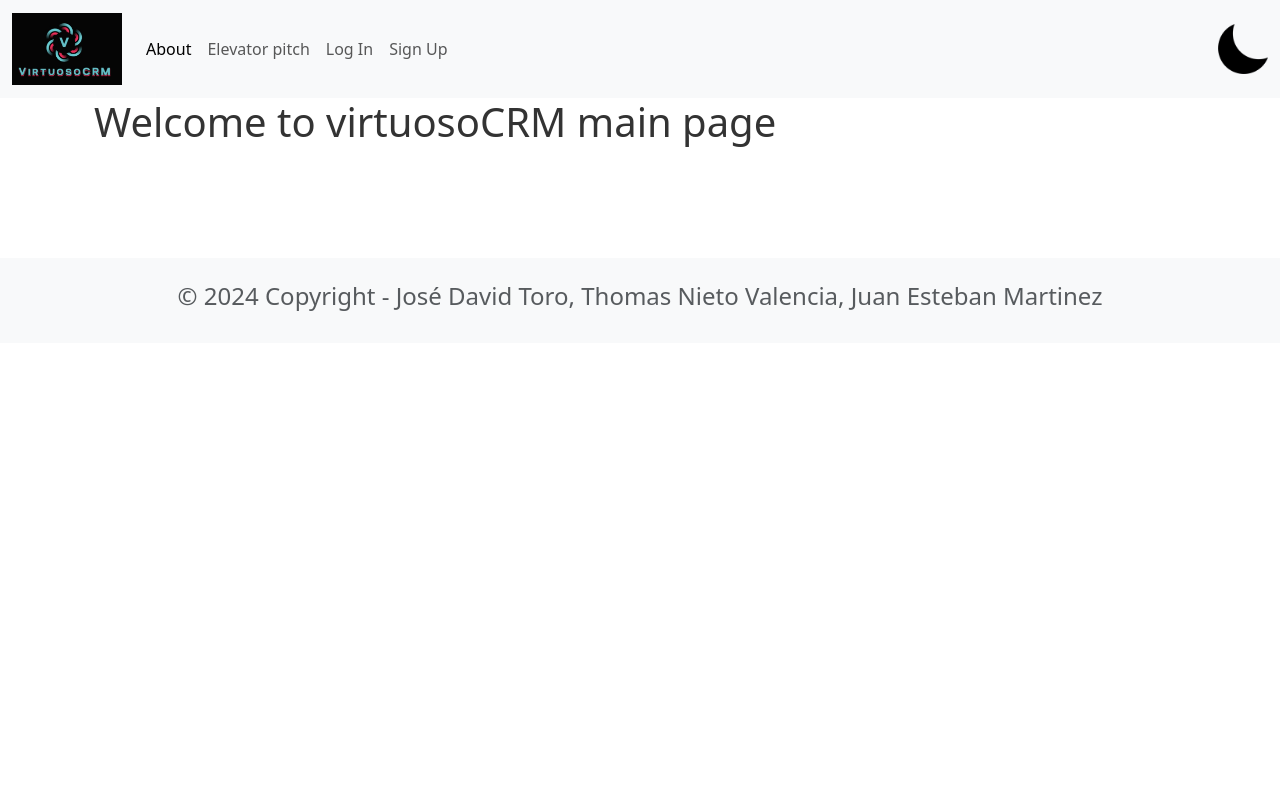
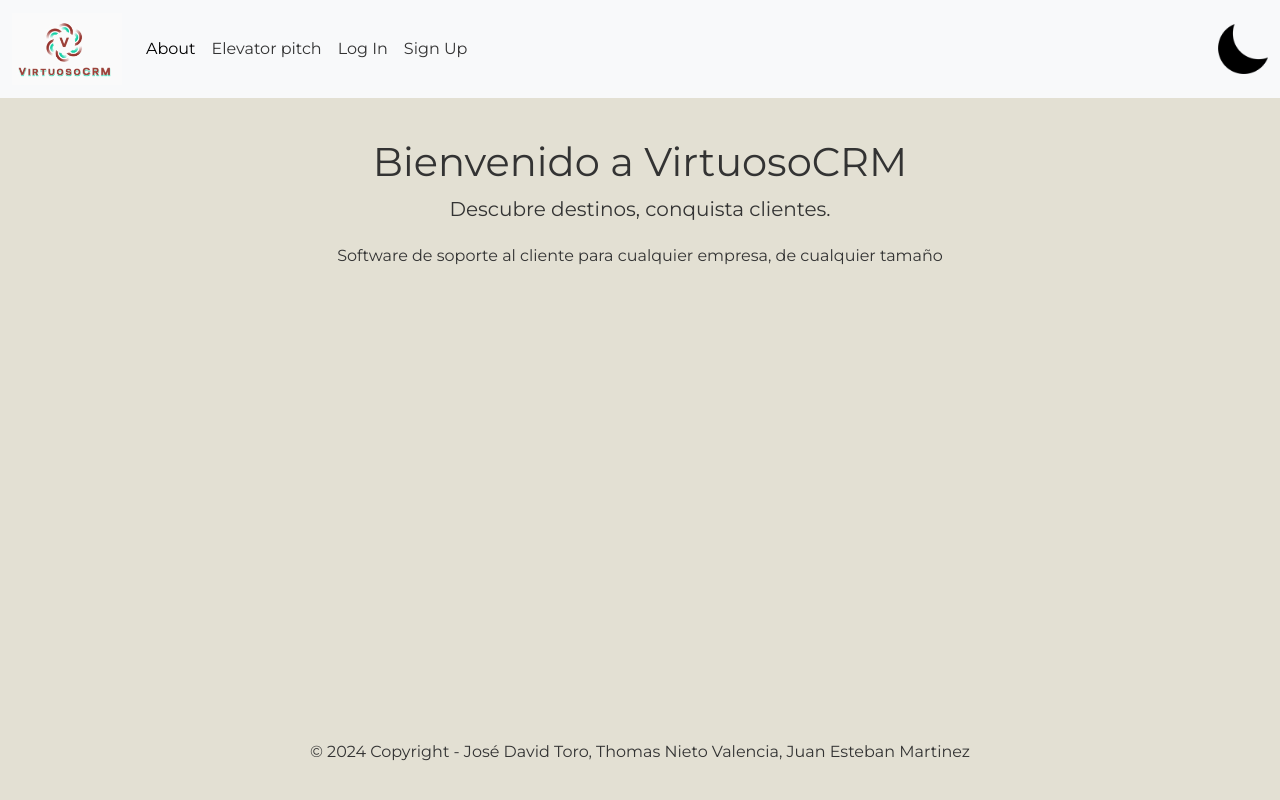
Before and after one commit to thnietov/VirtuosoCRM, a Django app: page / in a window 1280 px wide. Run offline with Django 5.2, Linux system fonts and the light colour scheme; parts of the project's set-up code (start-up, migrations or seed data) failed here and were passed over.

Commit message:
Cambios Pagina Main

```diff
--- /dev/null
+++ b/virtuoso/static/images/styles.css
@@ -0,0 +1,26 @@
+body {
+    margin: 0;
+    padding: 0;
+    font-family: 'Montserrat', sans-serif; /* Aplicar la fuente Montserrat a todo el cuerpo del documento */
+}
+
+.container {
+    max-width: 800px;
+    margin: 0 auto;
+    padding: 20px;
+}
+
+.main-content {
+    text-align: center;
+    color: #333; /* Cambiar el color del texto del contenido */
+}
+
+p.lead {
+    font-size: 1.25rem;
+    margin-bottom: 20px;
+}
+
+h2 {
+    font-size: 1.5rem; /* Tamaño del nuevo título */
+    margin-top: 20px; /* Espacio superior del nuevo título */
+}
--- a/virtuoso/templates/home.html
+++ b/virtuoso/templates/home.html
@@ -1,19 +1,42 @@
 {% extends 'base.html' %}
 {% block content %}
 
-<title>VirtuosoCRM</title>
-<div class="container">
-    <form action="">
-        <div class="mb-3">
-            <div id="contenido">
-                <h1>Welcome to virtuosoCRM main page</h1>
-            </div>
+<!DOCTYPE html>
+<html lang="es">
+<head>
+    <meta charset="UTF-8">
+    <meta name="viewport" content="width=device-width, initial-scale=1.0">
+    <title>VirtuosoCRM - Página Principal</title>
+    <link rel="stylesheet" href="styles.css">
+    <link href="https://fonts.googleapis.com/css2?family=Montserrat:wght@400;700&display=swap" rel="stylesheet">
+    <style>
+        /* Estilos para el modo claro */
+        .modo-claro h1,
+        .modo-claro h2,
+        .modo-claro p {
+            font-family: 'Montserrat', sans-serif;
+            color: #333; /* Cambiar el color del texto en modo claro */
+        }
+        .modo-oscuro h1,
+        .modo-oscuro h2,
+        .modo-oscuro p {
+            font-family: 'Montserrat', sans-serif;
+            color: #fff; /* Cambiar el color del texto en modo oscuro */
+        }
+        body {
+            background-color: #ffffff; /* Cambiar el color de fondo del cuerpo del documento a blanco */
+        }
+    </style>
+</head>
+<body>
+    <div class="container">
+        <div class="main-content">
+            <h1>Bienvenido a VirtuosoCRM</h1>
+            <p class="lead">Descubre destinos, conquista clientes.</p> <!-- Cambiar el texto del párrafo -->
+            <p style="text-align: center;">Software de soporte al cliente para cualquier empresa, de cualquier tamaño</p> <!-- Nuevo párrafo centrado -->
         </div>
     </div>
-    </div>
-    <br/>
-    <br />
-    <br />
-</div>
+</body>
+</html>
 
 {% endblock content %}
--- a/virtuosoCRM/templates/base.html
+++ b/virtuosoCRM/templates/base.html
@@ -44,32 +44,63 @@ height="auto"
   </div>
   <style>
     body {
-          transition: background-color 0.75s ease;
+      transition: background-color 0.50s ease;
     }
     .modo-oscuro {
-          background-color: #333;
+        background-color: #474747;
         color: #fff;
     }
     .modo-claro {
-          background-color: #fff;
+        background-color: #e3e0d3;
         color: #333;
+    }
+    .nav-link {
+      color: inherit;
+    }
+    .navbar-brand img {
+      filter: invert(1);
     }
     #imagen-cambiable {
         cursor: pointer;
         width: auto;
         height: 50;
     }
+    .footer {
+      background-color: #e3e0d3;
+      color: #fff;
+      padding: 20px;
+      text-align: center;
+      width: 100%;
+      position: fixed;
+      bottom: 0;
+      left: 0;
+    }
+    .footer.modo-oscuro{
+      background-color: #474747;
+      color: #fff;
+    }
   </style>
 </head>
 <body class="modo-claro">
 {% load static %}
 <img id="imagen-cambiable" src="{% static 'images/dark mode.png' %}" alt="">
+<footer class="footer" id="myFooter">
+  <p>© 2024 Copyright - José David Toro, Thomas Nieto Valencia, Juan Esteban Martinez</p>
+</footer>
 <script>
   const body = document.body;
   const imagenCambiable = document.getElementById('imagen-cambiable');
+  const navbar = document.querySelector('.navbar');
+  var footer = document.getElementById('myFooter');
+
   imagenCambiable.addEventListener('click', () => {
       body.classList.toggle('modo-oscuro');
       body.classList.toggle('modo-claro');
+      footer.classList.toggle('modo-oscuro');
+      footer.classList.toggle('modo-claro');
+      navbar.classList.toggle('modo-oscuro');
+      navbar.classList.toggle('modo-claro');
+
       const imagenActual = imagenCambiable.getAttribute('src');
       if (imagenActual === "{% static 'images/dark mode.png' %}") {
           imagenCambiable.setAttribute('src', "{% static 'images/light mode.png' %}");
@@ -79,19 +110,11 @@ height="auto"
   });
 </script>
 </div>
+</body>
 </nav>
+
 
 <div class="container">
   {% block content %}
   {% endblock content %}
 </div>
-
-<footer class="text-center text-lg-start bg-light text-muted mt-4">
-  <div class="container">
-    <div class="row">
-      <div class="text-center p-4">
-        <h4>© 2024 Copyright - José David Toro, Thomas Nieto Valencia, Juan Esteban Martinez</h4>
-      </div>
-    </div>
-  </div>
-</footer>
```
Also changed, not shown: virtuoso/templates/about.html (+13 -2 lines), virtuoso/templates/elevatorpitch.html (+13 -1 lines), virtuoso/templates/login.html (+12 -1 lines), virtuoso/templates/signup.html (+13 -1 lines). Lines whose indentation alone changed are shown as unchanged.
